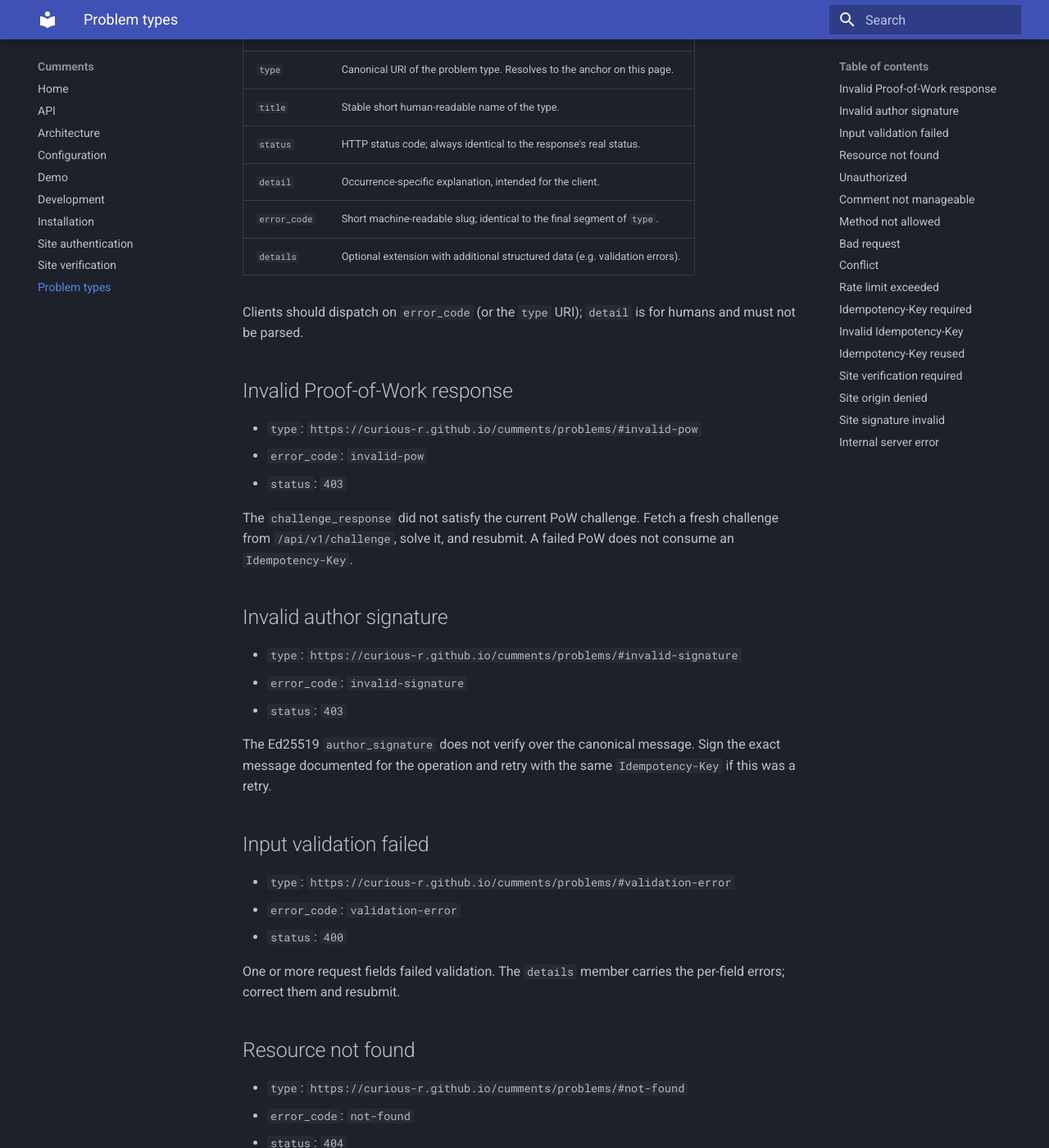
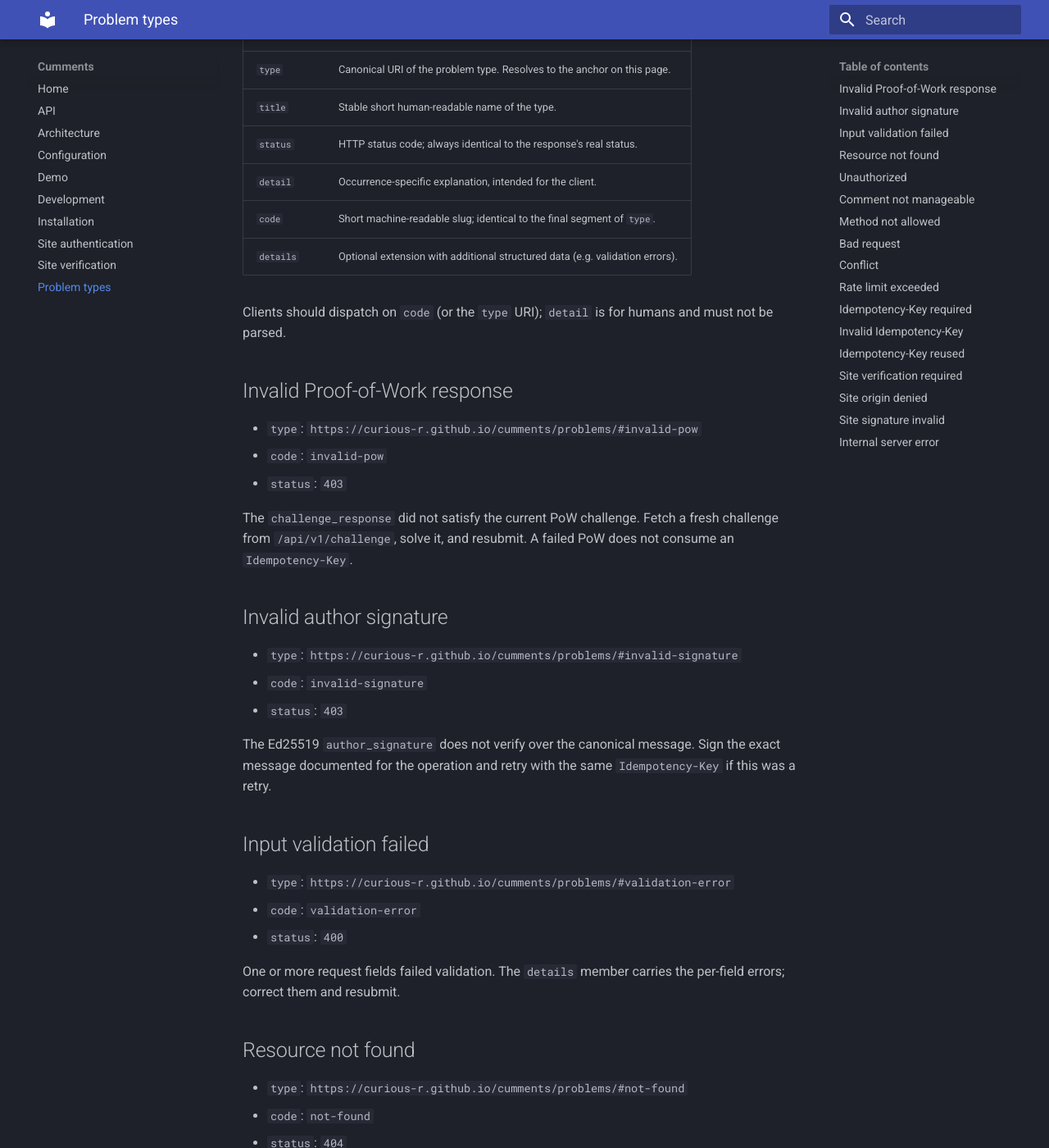
Before and after one commit to Curious-r/cumments, an MkDocs documentation site: the page built from docs/problems/index.md, in a window 1280 px wide and 1400 px high, scrolled down 230 px. Shown: the whole window at 82% size. Built offline with MkDocs 1.6.1 and Material for MkDocs 9.7.7, drawn with Linux system fonts in a browser that asks for light colours; some of the changed text lies outside the part shown.

Commit message:
refactor(api): rename error_code member to code

```diff
--- a/docs/openapi.yaml
+++ b/docs/openapi.yaml
@@ -551,7 +551,7 @@ components:
         scoped to the author's public key. Retrying an accepted request with
         the same key and body returns the original `intent_id` with
         `Idempotent-Replayed: true`; a different body with the same key
-        returns `409 error_code=idempotency-key-reused`. Keys are retained
+        returns `409 code=idempotency-key-reused`. Keys are retained
         for 24 hours.
       schema:
         type: string
@@ -594,7 +594,7 @@ components:
   schemas:
     Error:
       type: object
-      required: [type, title, status, detail, error_code]
+      required: [type, title, status, detail, code]
       properties:
         type:
           type: string
@@ -610,7 +610,7 @@ components:
         detail:
           type: string
           description: Occurrence-specific explanation for the client
-        error_code:
+        code:
           type: string
           description: Stable machine-readable slug; final segment of `type`
         details:
--- a/docs/problems/index.md
+++ b/docs/problems/index.md
@@ -9,16 +9,16 @@ Every error response uses the RFC 9457 problem details format with
 | `title` | Stable short human-readable name of the type. |
 | `status` | HTTP status code; always identical to the response's real status. |
 | `detail` | Occurrence-specific explanation, intended for the client. |
-| `error_code` | Short machine-readable slug; identical to the final segment of `type`. |
+| `code` | Short machine-readable slug; identical to the final segment of `type`. |
 | `details` | Optional extension with additional structured data (e.g. validation errors). |
 
-Clients should dispatch on `error_code` (or the `type` URI); `detail` is for
+Clients should dispatch on `code` (or the `type` URI); `detail` is for
 humans and must not be parsed.
 
 ## Invalid Proof-of-Work response {#invalid-pow}
 
 - `type`: `https://curious-r.github.io/cumments/problems/#invalid-pow`
-- `error_code`: `invalid-pow`
+- `code`: `invalid-pow`
 - `status`: `403`
 
 The `challenge_response` did not satisfy the current PoW challenge. Fetch a
@@ -28,7 +28,7 @@ PoW does not consume an `Idempotency-Key`.
 ## Invalid author signature {#invalid-signature}
 
 - `type`: `https://curious-r.github.io/cumments/problems/#invalid-signature`
-- `error_code`: `invalid-signature`
+- `code`: `invalid-signature`
 - `status`: `403`
 
 The Ed25519 `author_signature` does not verify over the canonical message.
@@ -38,7 +38,7 @@ Sign the exact message documented for the operation and retry with the same
 ## Input validation failed {#validation-error}
 
 - `type`: `https://curious-r.github.io/cumments/problems/#validation-error`
-- `error_code`: `validation-error`
+- `code`: `validation-error`
 - `status`: `400`
 
 One or more request fields failed validation. The `details` member carries
@@ -47,7 +47,7 @@ the per-field errors; correct them and resubmit.
 ## Resource not found {#not-found}
 
 - `type`: `https://curious-r.github.io/cumments/problems/#not-found`
-- `error_code`: `not-found`
+- `code`: `not-found`
 - `status`: `404`
 
 The route does not exist or the referenced resource (site, post, comment,
@@ -56,7 +56,7 @@ verification) is not visible to this request.
 ## Unauthorized {#unauthorized}
 
 - `type`: `https://curious-r.github.io/cumments/problems/#unauthorized`
-- `error_code`: `unauthorized`
+- `code`: `unauthorized`
 - `status`: `403`
 
 The presented author public key is not allowed to perform the operation
@@ -65,7 +65,7 @@ The presented author public key is not allowed to perform the operation
 ## Comment not manageable {#not-manageable}
 
 - `type`: `https://curious-r.github.io/cumments/problems/#not-manageable`
-- `error_code`: `not-manageable`
+- `code`: `not-manageable`
 - `status`: `403`
 
 The target comment was posted by a Matrix user; manage it from a Matrix
@@ -74,7 +74,7 @@ client instead of the HTTP API.
 ## Method not allowed {#method-not-allowed}
 
 - `type`: `https://curious-r.github.io/cumments/problems/#method-not-allowed`
-- `error_code`: `method-not-allowed`
+- `code`: `method-not-allowed`
 - `status`: `405`
 
 The HTTP method is not supported on this route. Comment reads use `QUERY`,
@@ -83,7 +83,7 @@ writes use `POST`/`PATCH`/`DELETE`.
 ## Bad request {#bad-request}
 
 - `type`: `https://curious-r.github.io/cumments/problems/#bad-request`
-- `error_code`: `bad-request`
+- `code`: `bad-request`
 - `status`: `400`
 
 The request is malformed or semantically invalid (bad JSON, missing
@@ -93,7 +93,7 @@ specific problem.
 ## Conflict {#conflict}
 
 - `type`: `https://curious-r.github.io/cumments/problems/#conflict`
-- `error_code`: `conflict`
+- `code`: `conflict`
 - `status`: `409`
 
 The request conflicts with the current state of the resource.
@@ -101,7 +101,7 @@ The request conflicts with the current state of the resource.
 ## Rate limit exceeded {#rate-limited}
 
 - `type`: `https://curious-r.github.io/cumments/problems/#rate-limited`
-- `error_code`: `rate-limited`
+- `code`: `rate-limited`
 - `status`: `429`
 
 The per-client budget for this operation is exhausted. Wait and retry later;
@@ -110,7 +110,7 @@ do not keep retrying with the same `Idempotency-Key` expecting acceptance.
 ## Idempotency-Key required {#idempotency-key-required}
 
 - `type`: `https://curious-r.github.io/cumments/problems/#idempotency-key-required`
-- `error_code`: `idempotency-key-required`
+- `code`: `idempotency-key-required`
 - `status`: `400`
 
 The `Idempotency-Key` header is mandatory on `POST`, `PATCH` and `DELETE`
@@ -119,7 +119,7 @@ write intents.
 ## Invalid Idempotency-Key {#invalid-idempotency-key}
 
 - `type`: `https://curious-r.github.io/cumments/problems/#invalid-idempotency-key`
-- `error_code`: `invalid-idempotency-key`
+- `code`: `invalid-idempotency-key`
 - `status`: `400`
 
 The `Idempotency-Key` value must be 8-255 printable ASCII characters.
@@ -127,7 +127,7 @@ The `Idempotency-Key` value must be 8-255 printable ASCII characters.
 ## Idempotency-Key reused {#idempotency-key-reused}
 
 - `type`: `https://curious-r.github.io/cumments/problems/#idempotency-key-reused`
-- `error_code`: `idempotency-key-reused`
+- `code`: `idempotency-key-reused`
 - `status`: `409`
 
 The `Idempotency-Key` was already bound to a different request fingerprint
@@ -137,7 +137,7 @@ replay the exact original request.
 ## Site verification required {#site-verification-required}
 
 - `type`: `https://curious-r.github.io/cumments/problems/#site-verification-required`
-- `error_code`: `site-verification-required`
+- `code`: `site-verification-required`
 - `status`: `403`
 
 The site is not verified and the global policy requires verification before
@@ -146,7 +146,7 @@ accepting writes. Complete the verification flow for the site first.
 ## Site origin denied {#site-origin-denied}
 
 - `type`: `https://curious-r.github.io/cumments/problems/#site-origin-denied`
-- `error_code`: `site-origin-denied`
+- `code`: `site-origin-denied`
 - `status`: `403`
 
 The request `Origin` is not allowed for this site (opaque `null` origins are
@@ -156,7 +156,7 @@ use the site backend signature flow.
 ## Site signature invalid {#site-signature-invalid}
 
 - `type`: `https://curious-r.github.io/cumments/problems/#site-signature-invalid`
-- `error_code`: `site-signature-invalid`
+- `code`: `site-signature-invalid`
 - `status`: `403`
 
 The `X-Cumments-Timestamp`/`X-Cumments-Signature` HMAC proof is missing,
@@ -165,7 +165,7 @@ stale, or does not match the request.
 ## Internal server error {#internal-error}
 
 - `type`: `https://curious-r.github.io/cumments/problems/#internal-error`
-- `error_code`: `internal-error`
+- `code`: `internal-error`
 - `status`: `500`
 
 The server failed unexpectedly. The detail is intentionally generic; check
```
Also changed, not shown: docs/api.md (+7 -7 lines), docs/site-verification.md (+1 -1 lines), 2 other files.
